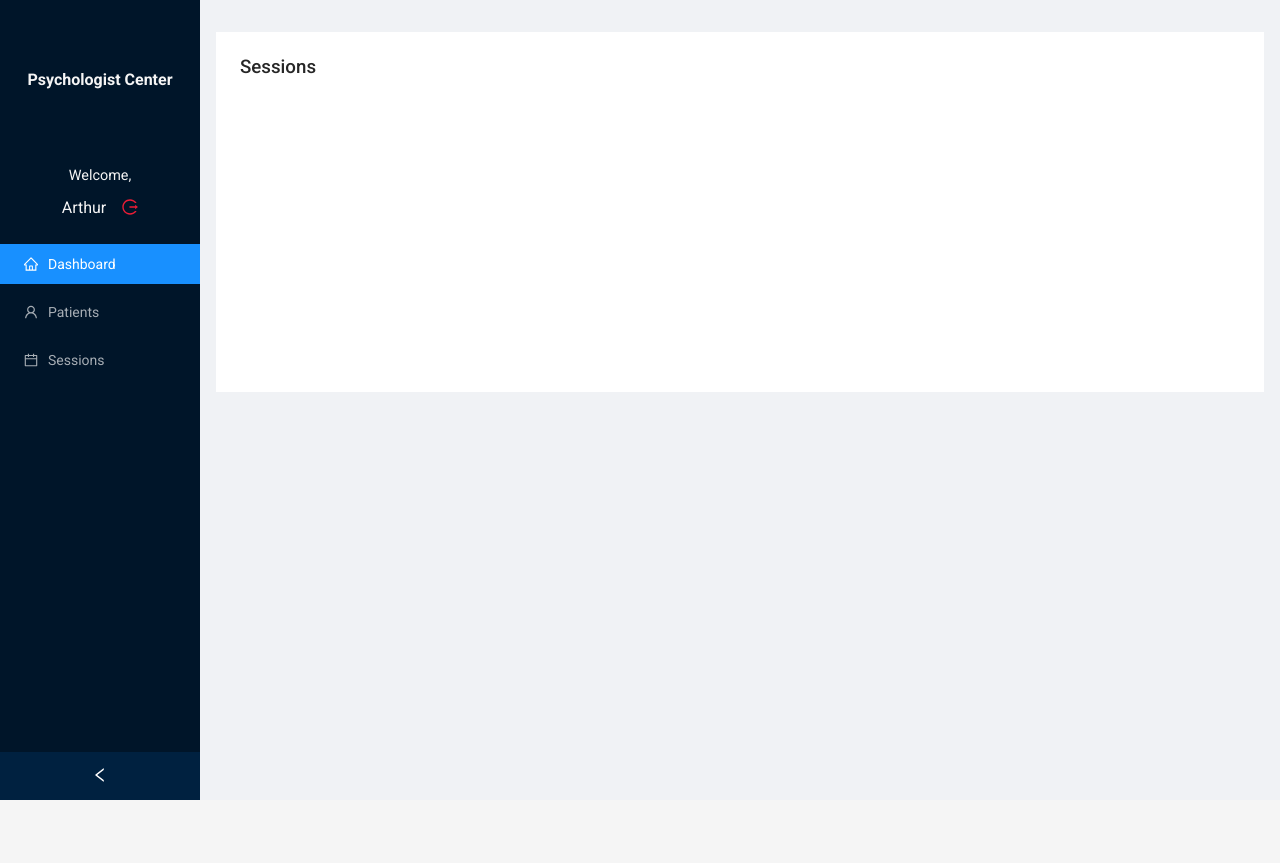
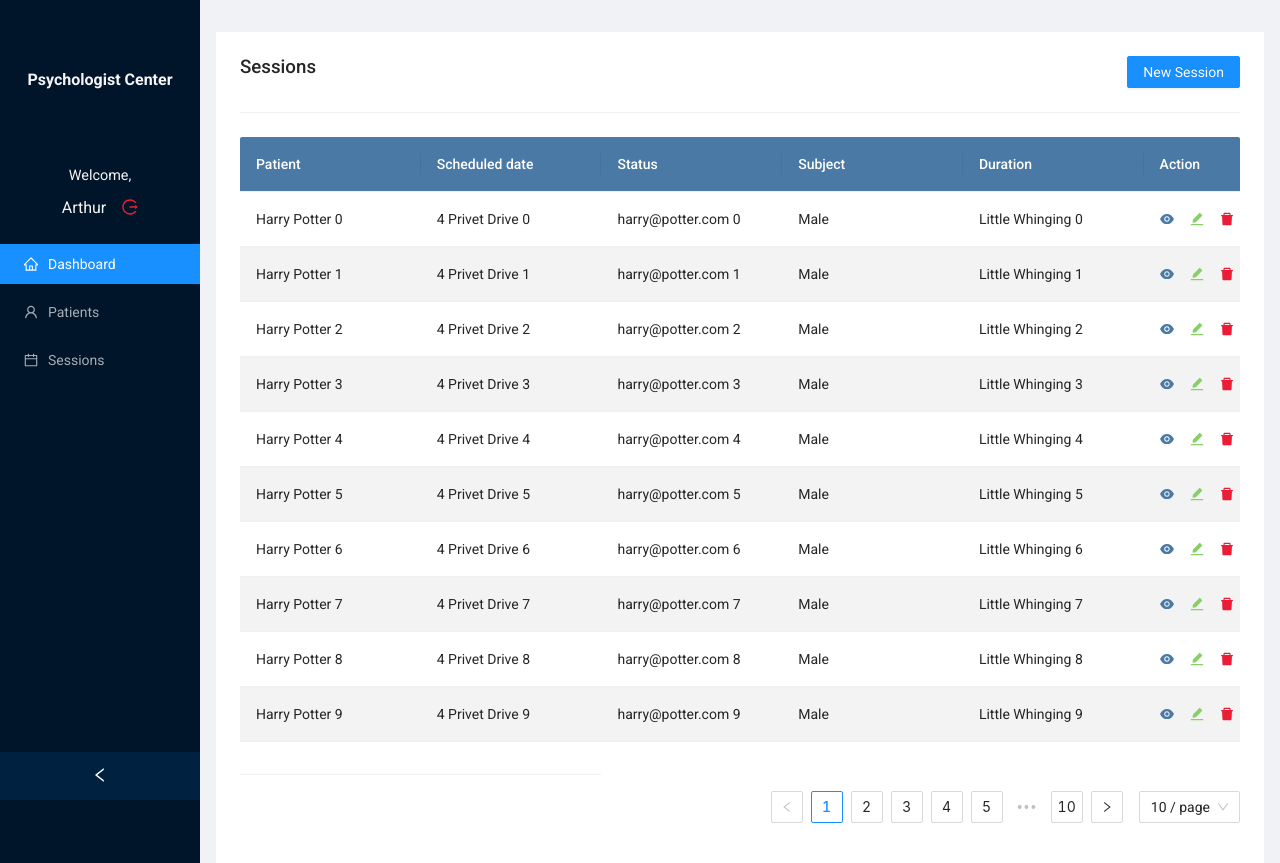
Before and after one commit to arthursvpb/psychologist-center, a React (Vite) app in the folder web/: page /sessions in a window 1280 px wide. Before the commit the page ends 800 px from the top, so only its background shows below. Built offline with nearby package versions, Linux system fonts and the light colour scheme.

Commit message:
start sessions page

```diff
--- a/web/src/pages/sessions/index.jsx
+++ b/web/src/pages/sessions/index.jsx
@@ -1,3 +1,95 @@
+import './styles.scss';
+
+import { Button, Divider, Space, Table } from 'antd';
+
+import { DeleteFilled, EditFilled, EyeFilled } from '@ant-design/icons';
+
+const columns = [
+  {
+    title: 'Patient',
+    width: 75,
+    dataIndex: 'patient',
+    key: 'patient',
+    fixed: 'left',
+  },
+  {
+    title: 'Scheduled date',
+    dataIndex: 'date',
+    key: '1',
+    width: 75,
+  },
+  {
+    title: 'Status',
+    dataIndex: 'status',
+    key: '2',
+    width: 75,
+  },
+  {
+    title: 'Subject',
+    dataIndex: 'subject',
+    key: '3',
+    width: 75,
+  },
+
+  {
+    title: 'Duration',
+    dataIndex: 'duration',
+    key: '4',
+    width: 75,
+  },
+  {
+    title: 'Action',
+    key: 'operation',
+    fixed: 'right',
+    width: 40,
+    render: () => (
+      <Space size="middle">
+        <a>
+          <EyeFilled style={{ color: 'var(--blue-400)' }} />
+        </a>
+        <a>
+          <EditFilled style={{ color: 'var(--green-600)' }} />
+        </a>
+        <a>
+          <DeleteFilled style={{ color: 'var(--red-500)' }} />
+        </a>
+      </Space>
+    ),
+  },
+];
+const data = [];
+
+for (let i = 0; i < 100; i++) {
+  data.push({
+    key: i,
+    patient: `Harry Potter ${i}`,
+    date: `4 Privet Drive ${i}`,
+    status: `harry@potter.com ${i}`,
+    subject: `Male`,
+    duration: `Little Whinging ${i}`,
+  });
+}
+
 export const Sessions = () => {
-  return <h1>Sessions</h1>;
+  return (
+    <>
+      <div style={{ display: 'flex', justifyContent: 'space-between' }}>
+        <h1>Sessions</h1>
+        <Button type="primary">New Session</Button>
+      </div>
+      <Divider />
+      <Table
+        columns={columns}
+        dataSource={data}
+        summary={() => (
+          <Table.Summary>
+            <Table.Summary.Row>
+              <Table.Summary.Cell index={0} colSpan={2}></Table.Summary.Cell>
+            </Table.Summary.Row>
+          </Table.Summary>
+        )}
+        sticky
+      />
+    </>
+  );
 };
--- /dev/null
+++ b/web/src/pages/sessions/styles.scss
@@ -0,0 +1,8 @@
+.ant-table-thead .ant-table-cell {
+  background-color: var(--blue-400);
+  color: var(--white);
+}
+
+.ant-table-row:nth-child(odd) .ant-table-cell {
+  background-color: var(--gray-200);
+}
```
